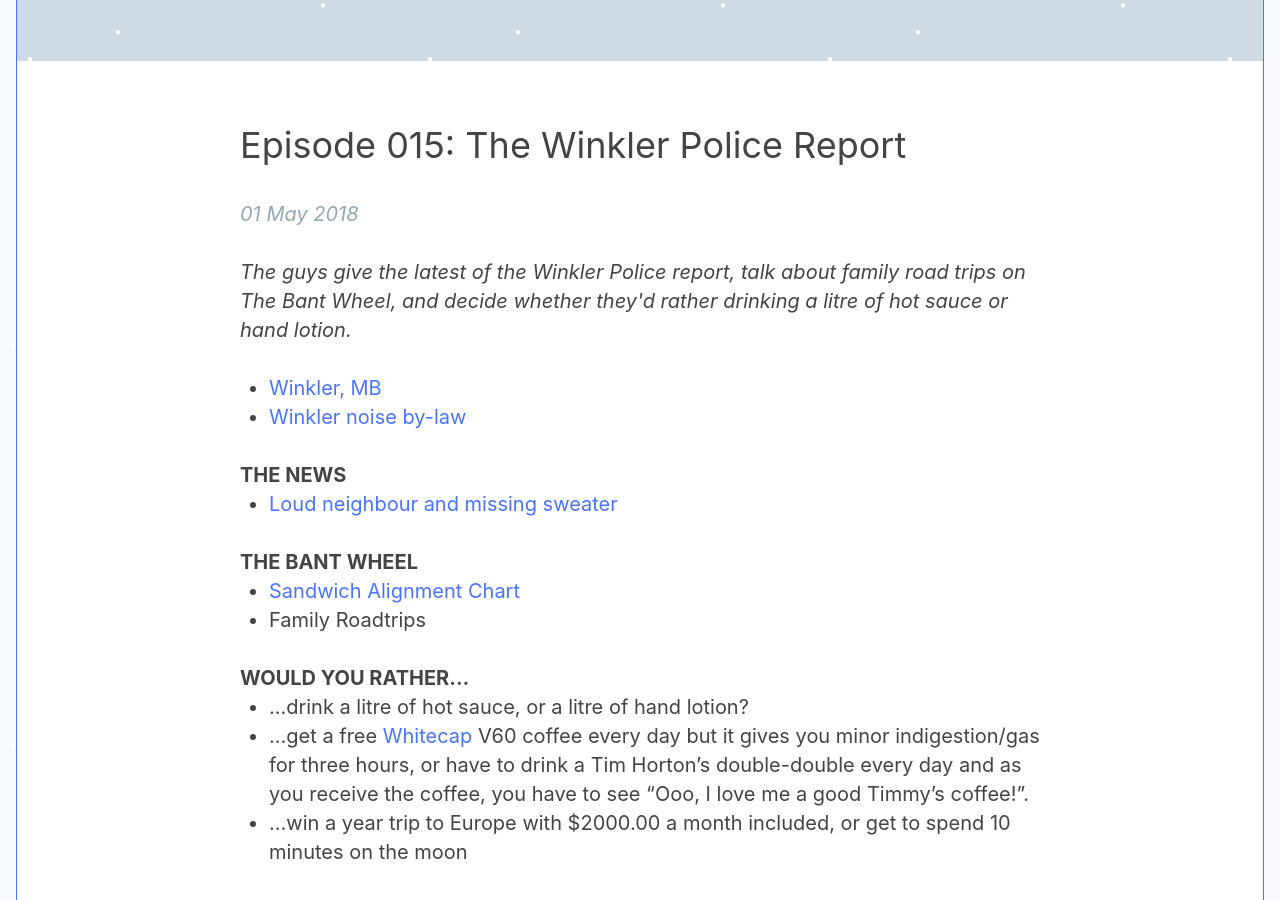
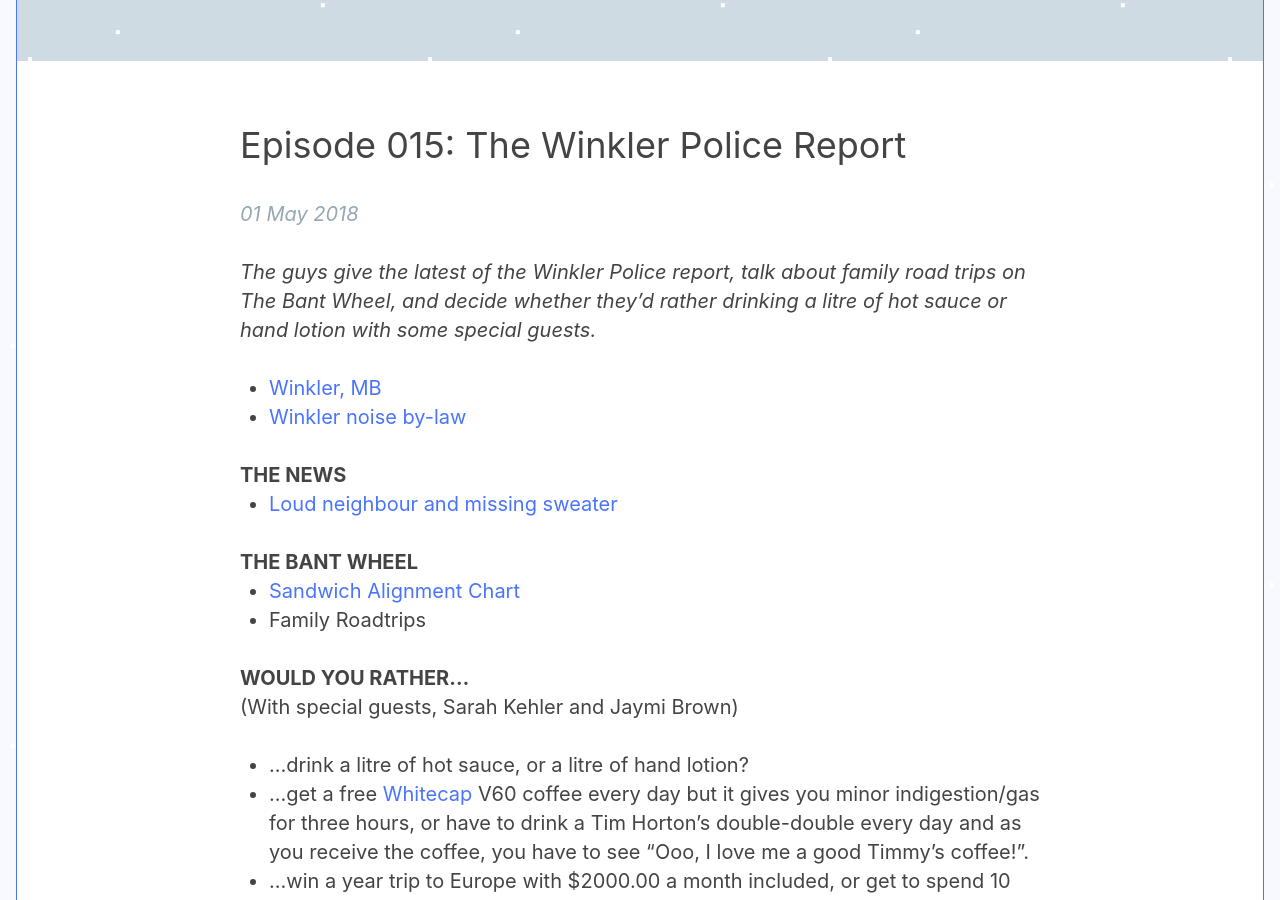
Before and after one commit to jondueck/whatevertown, a Jekyll site: the page built from _posts/2018-05-01-15.md, in a window 1280 px wide and 900 px high, scrolled down 439 px. Built offline with Jekyll 4.4.1, drawn with Linux system fonts in a browser that asks for light colours; some web fonts are replaced; our own code applies the rules of GitHub Pages for plain Markdown files; comment, search, counter and statistics services are not loaded.

Commit message:
Updated 15

```diff
--- a/_posts/2018-05-01-15.md
+++ b/_posts/2018-05-01-15.md
@@ -7,20 +7,21 @@ file: https://s3.ca-central-1.amazonaws.com/lodgment-remark-slipshod/015.mp3
 file_itunes: https://s3.ca-central-1.amazonaws.com/lodgment-remark-slipshod/015.m4a
 stitcher: 54309676
 soundcloud:
-googleplay:
-itunes:
+googleplay: https://play.google.com/music/m/Dw2iz37cnrwfgbrvibmv6w3kiju?t=Episode_015_The_Winkler_Police_Report-Whatevertown
+itunes: https://itunes.apple.com/ca/podcast/episode-015-the-winkler-police-report/id1326449177?i=1000410395078&mt=2
 artwork: http://whatevertown.com/dist/artwork/artwork_default.jpg
 summary: The guys give the latest of the Winkler Police report, talk about family
   road trips on The Bant Wheel, and decide whether they'd rather drinking a litre
-  of hot sauce or hand lotion.
-excerpt: 'The guys give the latest of the Winkler Police report, talk about family
-  road trips on The Bant Wheel, and decide whether they''d rather drinking a litre
-  of hot sauce or hand lotion.  '
+  of hot sauce or hand lotion with the help of some special guests.
+excerpt: The guys give the latest of the Winkler Police report, talk about family
+  road trips on The Bant Wheel, and decide whether they’d rather drinking a litre
+  of hot sauce or hand lotion with some special guests.
 duration: '1:00:51'
 length: 87636345
 explicit: 'no'
 block: 'no'
 comments: true
+layout: post
 ---
 
 - [Winkler, MB](https://sourispei.com/about/)
@@ -34,6 +35,7 @@ comments: true
 - Family Roadtrips
 
 ### Would you rather…
+(With special guests, Sarah Kehler and Jaymi Brown)
 - …drink a litre of hot sauce, or a litre of hand lotion?
 - …get a free [Whitecap](https://drinkwhitecap.com/) V60 coffee every day but it gives you minor indigestion/gas for three hours, or have to drink a Tim Horton's double-double every day and as you receive the coffee, you have to see "Ooo, I love me a good Timmy's coffee!".
 - …win a year trip to Europe with $2000.00 a month included, or get to spend 10 minutes on the moon
```
